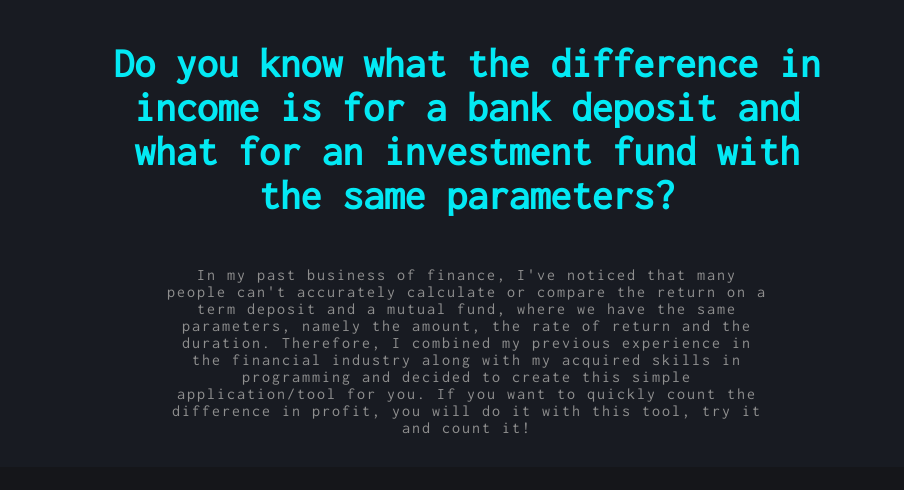
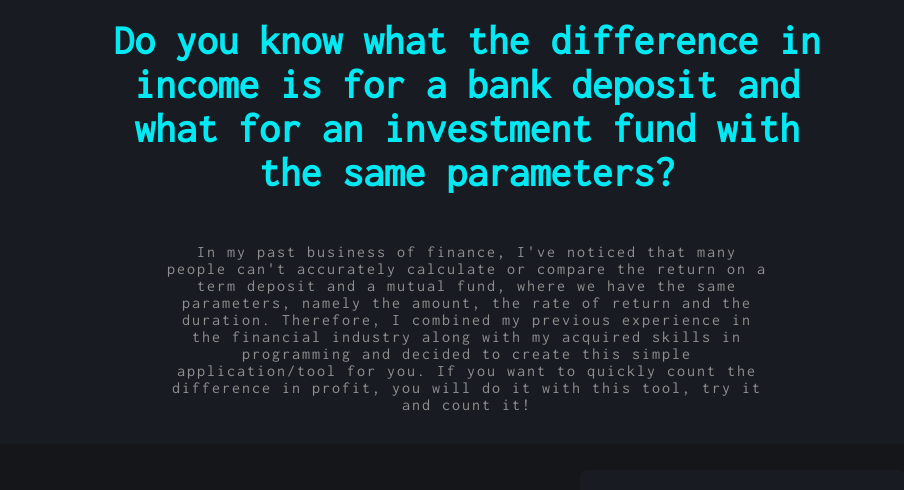
Before and after one commit to JerryWski/Project-Count-it, a plain HTML site: page index.html in a window 1280 px wide. Shown: the top 490 px of the page, without its empty margins (173-1077 px from the left). Drawn offline with Linux system fonts and the light colour scheme.

Commit message:
some polish

```diff
--- a/styles.css
+++ b/styles.css
@@ -204,12 +204,16 @@ body {
     justify-content: space-around;
   }
   .intro-header {
-    margin-top: 50px;
+    margin-top: 10px;
+    margin-bottom: 0;
     margin: 0 auto;
     width: 60%;
     text-align: center;
     font-size: 1.3rem;
     color: #03e9f4;
+  }
+  .intro-header h1 {
+    margin-top: 5px;
   }
   .intro-text {
     margin: 0 auto;
@@ -236,7 +240,6 @@ body {
   .header-container h2 {
     font-size: 3rem;
     margin-top: 0;
-
   }
   .inputs-wrapper {
     margin-top: 10px;
```
